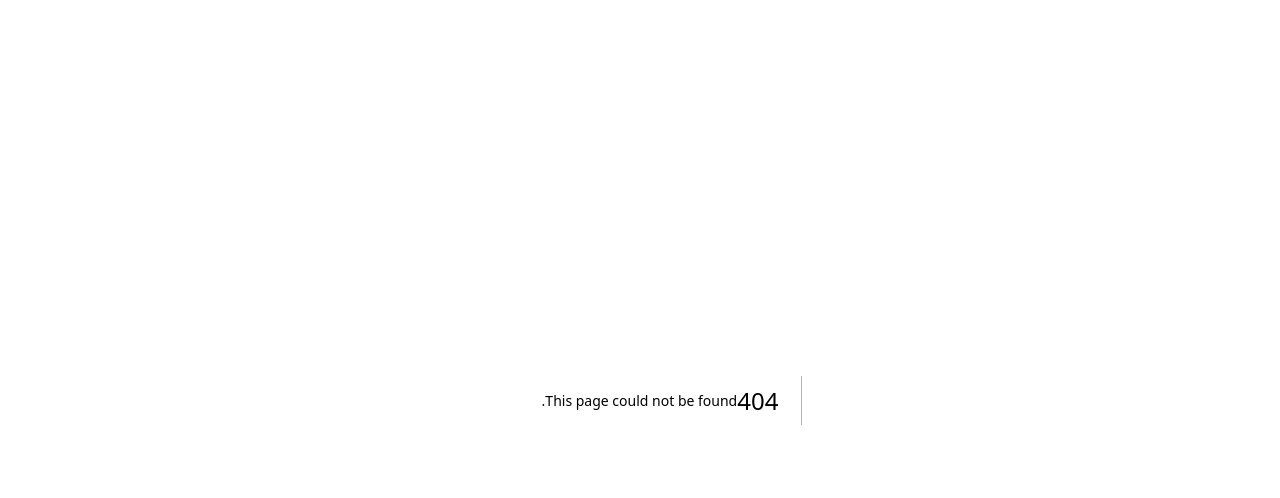
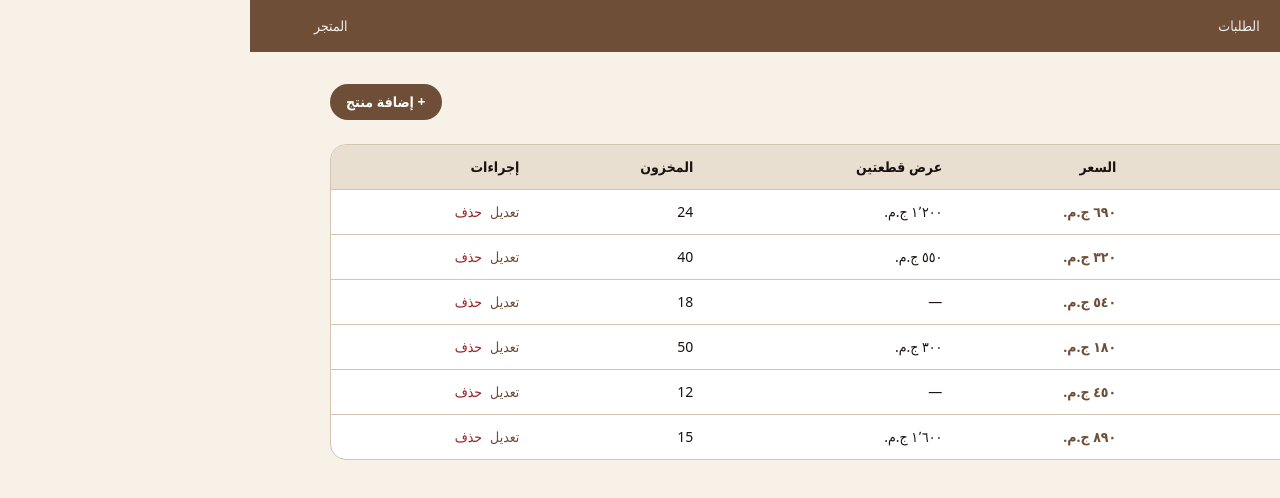
Before and after one commit to ziad-r-r/zstore-fresh, a Next.js app: page /admin/products in a window 1280 px wide. Before the commit this address had no page. Shown: the top 498 px of the page. Built offline with nearby package versions, Linux system fonts and the light colour scheme; sample sign-in values are in the browser's storage.

Commit message:
Admin products CRUD with offer2Price

```diff
--- /dev/null
+++ b/src/app/admin/products/page.tsx
@@ -0,0 +1,198 @@
+"use client"
+
+import { useEffect, useState } from "react"
+import { formatPrice, type Product } from "@/lib/store"
+
+const empty = {
+  name: "",
+  description: "",
+  basePrice: "",
+  offer2Price: "",
+  colors: "",
+  sizes: "",
+  stock: "",
+  emoji: "🛍️",
+  tone: "#C4A484",
+}
+
+function headers(): HeadersInit {
+  return {
+    "Content-Type": "application/json",
+    "x-admin-token":
+      typeof sessionStorage !== "undefined"
+        ? sessionStorage.getItem("zstore_admin") || ""
+        : "",
+  }
+}
+
+export default function AdminProductsPage() {
+  const [products, setProducts] = useState<Product[]>([])
+  const [loading, setLoading] = useState(true)
+  const [show, setShow] = useState(false)
+  const [editing, setEditing] = useState<Product | null>(null)
+  const [form, setForm] = useState(empty)
+  const [saving, setSaving] = useState(false)
+  const [error, setError] = useState("")
+
+  const load = async () => {
+    const res = await fetch("/api/products")
+    if (res.ok) setProducts(await res.json())
+    setLoading(false)
+  }
+
+  useEffect(() => {
+    const token = sessionStorage.getItem("zstore_admin")
+    if (!token) {
+      window.location.href = "/admin/login"
+      return
+    }
+    load()
+  }, [])
+
+  const submit = async (e: React.FormEvent) => {
+    e.preventDefault()
+    setError("")
+    setSaving(true)
+    const payload = {
+      name: form.name.trim(),
+      description: form.description.trim(),
+      basePrice: Number(form.basePrice),
+      offer2Price: form.offer2Price === "" ? null : Number(form.offer2Price),
+      colors: form.colors.split(",").map((s) => s.trim()).filter(Boolean),
+      sizes: form.sizes.split(",").map((s) => s.trim()).filter(Boolean),
+      stock: Number(form.stock) || 0,
+      emoji: form.emoji.trim() || "🛍️",
+      tone: form.tone.trim() || "#C4A484",
+    }
+    const url = editing ? `/api/products/${editing.id}` : "/api/products"
+    const method = editing ? "PUT" : "POST"
+    try {
+      const res = await fetch(url, {
+        method,
+        headers: headers(),
+        body: JSON.stringify(payload),
+      })
+      const data = await res.json().catch(() => ({}))
+      if (!res.ok) {
+        setError(data.error || "فشل الحفظ — سجّل الدخول")
+        setSaving(false)
+        return
+      }
+      setShow(false)
+      setEditing(null)
+      setForm(empty)
+      await load()
+    } catch {
+      setError("خطأ في الاتصال")
+    }
+    setSaving(false)
+  }
+
+  const del = async (id: string) => {
+    if (!confirm("حذف المنتج؟")) return
+    const res = await fetch(`/api/products/${id}`, {
+      method: "DELETE",
+      headers: headers(),
+    })
+    if (res.ok) load()
+    else alert("فشل الحذف")
+  }
+
+  const startEdit = (p: Product) => {
+    setEditing(p)
+    setForm({
+      name: p.name,
+      description: p.description || "",
+      basePrice: String(p.basePrice),
+      offer2Price: p.offer2Price != null ? String(p.offer2Price) : "",
+      colors: (p.colors || []).join(", "),
+      sizes: (p.sizes || []).join(", "),
+      stock: String(p.stock ?? 0),
+      emoji: p.emoji || "🛍️",
+      tone: p.tone || "#C4A484",
+    })
+    setError("")
+    setShow(true)
+  }
+
+  if (loading) return <p className="text-muted">جاري التحميل...</p>
+
+  return (
+    <div>
+      <div className="flex justify-between items-center mb-6 gap-3 flex-wrap">
+        <h1 className="text-2xl font-bold text-coffee-dark">إدارة المنتجات</h1>
+        <button
+          type="button"
+          onClick={() => {
+            setEditing(null)
+            setForm(empty)
+            setError("")
+            setShow(true)
+          }}
+          className="bg-coffee text-white px-4 py-2 rounded-full text-sm font-semibold"
+        >
+          + إضافة منتج
+        </button>
+      </div>
+
+      {show && (
+        <form onSubmit={submit} className="bg-white rounded-2xl border border-border p-5 mb-6 space-y-3">
+          <h2 className="font-bold">{editing ? "تعديل منتج" : "منتج جديد"}</h2>
+          <input required placeholder="اسم المنتج *" value={form.name} onChange={(e) => setForm({ ...form, name: e.target.value })} className="w-full border border-border rounded-xl px-3 py-2.5" />
+          <textarea placeholder="الوصف" value={form.description} onChange={(e) => setForm({ ...form, description: e.target.value })} className="w-full border border-border rounded-xl px-3 py-2.5" rows={2} />
+          <div className="grid grid-cols-2 gap-3">
+            <div>
+              <label className="text-xs text-muted">سعر القطعة *</label>
+              <input required type="number" min={0} value={form.basePrice} onChange={(e) => setForm({ ...form, basePrice: e.target.value })} className="w-full border border-border rounded-xl px-3 py-2.5" />
+            </div>
+            <div>
+              <label className="text-xs text-muted">سعر القطعتين (عرض)</label>
+              <input type="number" min={0} placeholder="اختياري" value={form.offer2Price} onChange={(e) => setForm({ ...form, offer2Price: e.target.value })} className="w-full border border-border rounded-xl px-3 py-2.5" />
+            </div>
+          </div>
+          <p className="text-xs text-muted">قطعة واحدة بالسعر العادي، وقطعتين بالعرض إن وُجد.</p>
+          <div className="grid grid-cols-2 gap-3">
+            <input type="number" min={0} placeholder="المخزون" value={form.stock} onChange={(e) => setForm({ ...form, stock: e.target.value })} className="border border-border rounded-xl px-3 py-2.5" />
+            <input placeholder="إيموجي" value={form.emoji} onChange={(e) => setForm({ ...form, emoji: e.target.value })} className="border border-border rounded-xl px-3 py-2.5" />
+          </div>
+          <input placeholder="الألوان (مفصولة بفاصلة)" value={form.colors} onChange={(e) => setForm({ ...form, colors: e.target.value })} className="w-full border border-border rounded-xl px-3 py-2.5" />
+          <input placeholder="المقاسات (مفصولة بفاصلة)" value={form.sizes} onChange={(e) => setForm({ ...form, sizes: e.target.value })} className="w-full border border-border rounded-xl px-3 py-2.5" />
+          {error && <p className="text-danger text-sm">{error}</p>}
+          <div className="flex gap-2">
+            <button type="submit" disabled={saving} className="bg-coffee text-white px-5 py-2.5 rounded-full font-semibold disabled:opacity-60">{saving ? "جاري الحفظ..." : "حفظ"}</button>
+            <button type="button" onClick={() => setShow(false)} className="border border-border px-5 py-2.5 rounded-full">إلغاء</button>
+          </div>
+        </form>
+      )}
+
+      <div className="bg-white rounded-2xl border border-border overflow-hidden">
+        <table className="w-full text-sm">
+          <thead className="bg-beige">
+            <tr>
+              <th className="text-right p-3">المنتج</th>
+              <th className="text-right p-3">السعر</th>
+              <th className="text-right p-3">عرض قطعتين</th>
+              <th className="text-right p-3">المخزون</th>
+              <th className="text-right p-3">إجراءات</th>
+            </tr>
+          </thead>
+          <tbody>
+            {products.map((p) => (
+              <tr key={p.id} className="border-t border-border">
+                <td className="p-3"><span className="mr-1">{p.emoji}</span>{p.name}</td>
+                <td className="p-3 font-semibold text-coffee">{formatPrice(p.basePrice)}</td>
+                <td className="p-3">{p.offer2Price != null ? formatPrice(p.offer2Price) : "—"}</td>
+                <td className="p-3">{p.stock}</td>
+                <td className="p-3">
+                  <button type="button" onClick={() => startEdit(p)} className="text-coffee text-sm ml-2">تعديل</button>
+                  <button type="button" onClick={() => del(p.id)} className="text-danger text-sm">حذف</button>
+                </td>
+              </tr>
+            ))}
+          </tbody>
+        </table>
+        {products.length === 0 && <p className="p-8 text-center text-muted">لا توجد منتجات</p>}
+      </div>
+    </div>
+  )
+}
```
